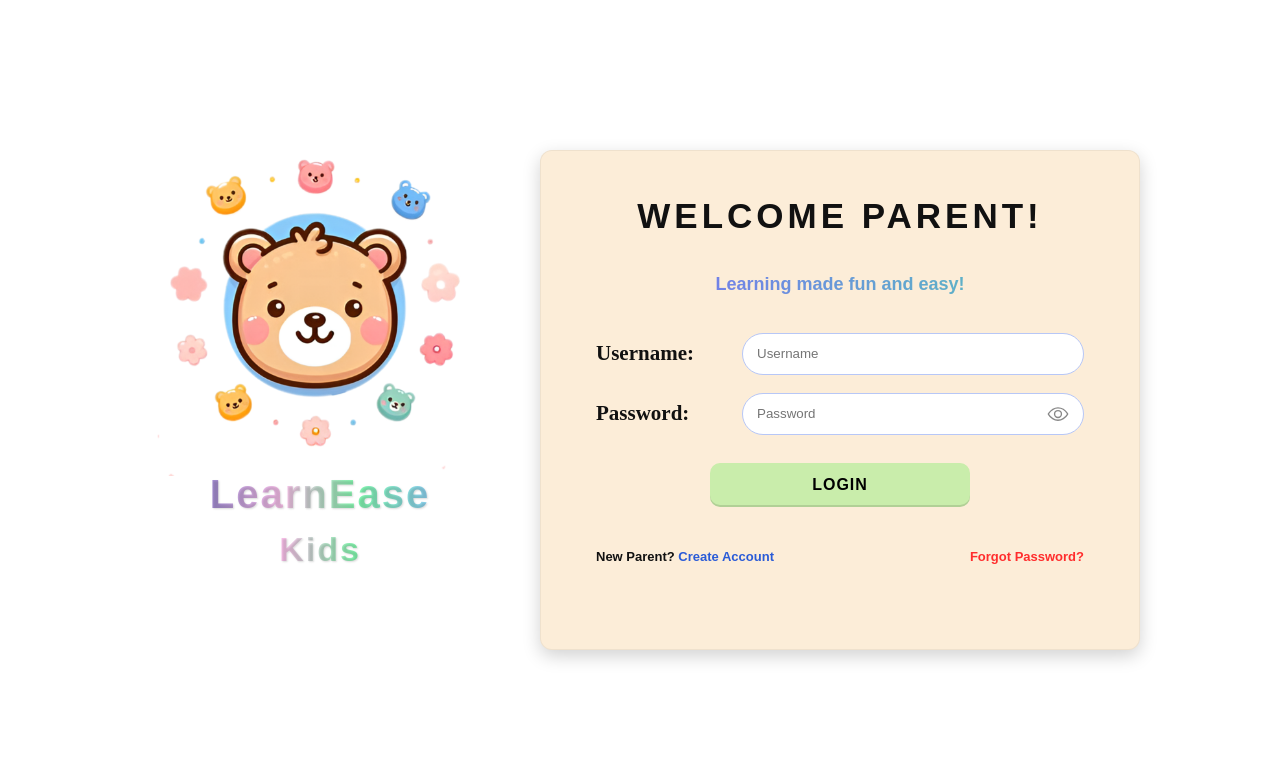
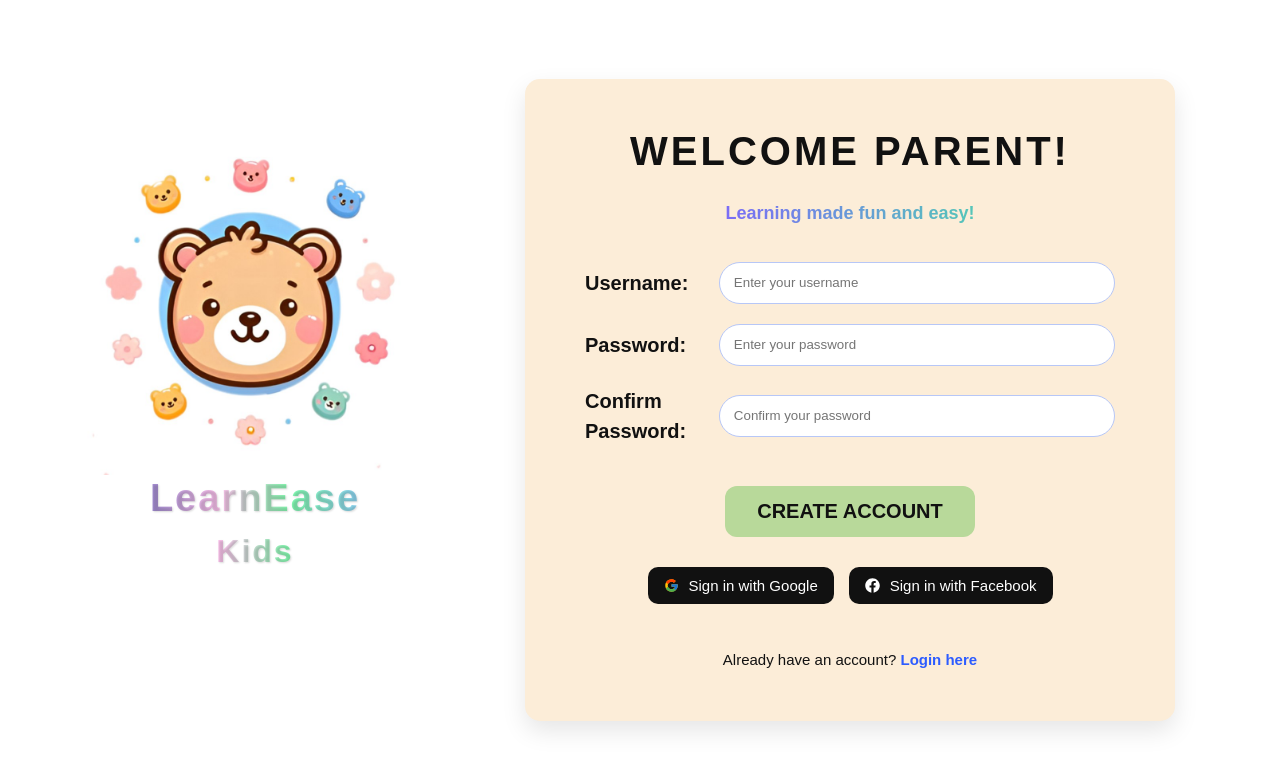
Before and after one commit to Ajerojay/E-Learning, a React (Vite) app: page /signup in a window 1280 px wide. Before the commit this address led to /. Shown: the top 770 px of the page. Built offline with nearby package versions, Linux system fonts and the light colour scheme; a web font is replaced by a local one.

Commit message:
error handling and connect

```diff
--- a/src/App.tsx
+++ b/src/App.tsx
@@ -2,22 +2,28 @@ import { BrowserRouter, Routes, Route, Navigate } from "react-router-dom";
 import "./App.css";
 import ParentLogin from "./Parent/ParentLogin";
 import ParentDashboard from "./Parent/ParentDashboard";
+import ParentSignup from "./Parent/SignUp";
 
 function App() {
   return (
     <BrowserRouter>
       <Routes>
-        {/* show ParentLogin on home */}
+
+        {/* Login Page */}
         <Route path="/" element={<ParentLogin />} />
 
-        {/* Parent Dashboard */}
+        {/* Signup Page */}
+        <Route path="/signup" element={<ParentSignup />} />
+
+        {/* Dashboard */}
         <Route path="/parent-dashboard" element={<ParentDashboard />} />
 
-        {/* optional: keep /Parent working too */}
+        {/* optional */}
         <Route path="/Parent" element={<ParentLogin />} />
 
-        {/* optional: redirect unknown routes to home */}
+        {/* redirect unknown routes */}
         <Route path="*" element={<Navigate to="/" replace />} />
+
       </Routes>
     </BrowserRouter>
   );
--- a/src/Parent/ParentLogin.tsx
+++ b/src/Parent/ParentLogin.tsx
@@ -91,7 +91,6 @@ export default function ParentLogin() {
                   type="button"
                   className="le-showPwd"
                   onClick={() => setShowPassword((v) => !v)}
-                  aria-label={showPassword ? "Hide password" : "Show password"}
                 >
                   {showPassword ? <IoEyeOffOutline size={22} /> : <IoEyeOutline size={22} />}
                 </button>
@@ -110,7 +109,7 @@ export default function ParentLogin() {
 
             <div className="le-links">
               <span className="le-linkText">
-                New Parent? <a className="le-linkBlue" href="#">Create Account</a>
+                New Parent? <a className="le-linkBlue" href="/signup">Create Account</a>
               </span>
 
               <a className="le-linkRed" href="#">Forgot Password?</a>
--- a/src/Parent/SignUp.tsx
+++ b/src/Parent/SignUp.tsx
@@ -1,4 +1,4 @@
-import React from "react";
+import React, { useState } from "react";
 import { Link } from "react-router-dom";
 import { FcGoogle } from "react-icons/fc";
 import { FaFacebook } from "react-icons/fa";
@@ -7,6 +7,35 @@ import "./Signup.css";
 import bear from "../img/bear.jpg";
 
 export default function ParentSignup() {
+
+  const [username, setUsername] = useState("");
+  const [password, setPassword] = useState("");
+  const [confirmPassword, setConfirmPassword] = useState("");
+  const [error, setError] = useState("");
+
+  const handleSubmit = (e) => {
+    e.preventDefault();
+
+    setError("");
+
+    if (!username || !password || !confirmPassword) {
+      setError("Please fill in all fields.");
+      return;
+    }
+
+    if (password.length < 6) {
+      setError("Password must be at least 6 characters.");
+      return;
+    }
+
+    if (password !== confirmPassword) {
+      setError("Passwords do not match.");
+      return;
+    }
+
+    alert("Account created successfully!");
+  };
+
   return (
     <div className="le-page">
 
@@ -27,43 +56,69 @@ export default function ParentSignup() {
           <h1 className="le-title1">WELCOME PARENT!</h1>
           <p className="le-subtitle1">Learning made fun and easy!</p>
 
-          <form className="le-form1">
+          <form className="le-form1" onSubmit={handleSubmit}>
 
             <label className="le-row1">
               <span className="le-label1">Username:</span>
-              <input className="le-input" type="text" placeholder=" " />
+              <input
+                className="le-input"
+                type="text"
+                placeholder="Enter your username"
+                value={username}
+                onChange={(e) => setUsername(e.target.value)}
+              />
             </label>
 
             <label className="le-row1">
               <span className="le-label1">Password:</span>
-              <input className="le-input" type="password" placeholder=" " />
+              <input
+                className="le-input"
+                type="password"
+                placeholder="Enter your password"
+                value={password}
+                onChange={(e) => setPassword(e.target.value)}
+              />
             </label>
 
             <label className="le-row1">
               <span className="le-label1">Confirm Password:</span>
-              <input className="le-input" type="password" placeholder=" " />
+              <input
+                className="le-input"
+                type="password"
+                placeholder="Confirm your password"
+                value={confirmPassword}
+                onChange={(e) => setConfirmPassword(e.target.value)}
+              />
             </label>
 
-            <button className="le-btn1">CREATE ACCOUNT</button>
+            <button className="le-btn1" type="submit">
+              CREATE ACCOUNT
+            </button>
+
+            {/* ERROR MESSAGE */}
+            {error && <p className="le-error">{error}</p>}
 
             <div className="le-socialLogin">
 
-              <button className="le-googleBtn">
-                <FcGoogle className="le-icon"/> Sign in with Google
+              <button type="button" className="le-googleBtn">
+                <FcGoogle className="le-icon" /> Sign in with Google
               </button>
 
-              <button className="le-facebookBtn">
-                <FaFacebook className="le-icon"/> Sign in with Facebook
+              <button type="button" className="le-facebookBtn">
+                <FaFacebook className="le-icon" /> Sign in with Facebook
               </button>
 
             </div>
 
             <div className="le-linksSignup">
               Already have an account?{" "}
-              <Link to="/ParentLogin" className="le-linkBlue">Login here</Link>
+              <Link to="/ParentLogin" className="le-linkBlue">
+                Login here
+              </Link>
             </div>
 
           </form>
+
         </div>
       </main>
 
--- a/src/Parent/Signup.css
+++ b/src/Parent/Signup.css
@@ -26,11 +26,14 @@
   place-items: center;
 }
 
-.le-bear{
-  width:220px;
-  height:auto;
-  object-fit:contain;
-  display:block;
+.le-left1{
+  width:300px;
+  display:flex;
+  flex-direction:column;
+  align-items:center;
+  justify-content:center;
+  text-align:center;
+  gap:15px;
 }
 
 .le-brandText{
@@ -123,12 +126,23 @@
 }
 
 .le-input{
-  flex:1;
-  padding:12px;
-  border-radius:8px;
-  border:1px solid #bbb;
-  background:#e0e0e0;
-  font-size:16px;
+  height: 42px;
+  border-radius: 999px;
+  border: 1px solid #b7c7f7;
+  padding: 0 50px 0 14px;
+  outline: none;
+  background: #fff;
+  box-sizing: border-box;
+  color: #111;
+  caret-color: #111;
+  width: 100%;
+}
+
+.le-inputWrap{
+  position: relative;
+  width: 100%;
+  display: flex;
+  align-items: center;
 }
 
 /* ===== BUTTON ===== */
@@ -202,18 +216,28 @@
   font-size:15px;
   color: #111;
 }
+
 .le-input{
+  height:42px;
+  border-radius:999px;
+  border:1px solid #b7c7f7;
+  padding:0 50px 0 14px;
+  outline:none;
+  background:#fff;
+  box-sizing:border-box;
+  color:#111;
+  caret-color:#111;
   width:100%;
-  padding:14px;
-  border-radius:10px;
-  border:1px solid #bcbcbc;
-  background:#e5e5e5;
-  font-size:16px;
-  transition:0.3s;
+  transition:0.2s ease;
 }
 
-/* kapag nagtatype na */
-.le-input:focus,
+/* kapag nagclick */
+.le-input:focus{
+  background:#a7a7a7;
+  color:white;
+}
+
+/* kapag may laman na */
 .le-input:not(:placeholder-shown){
   background:#a7a7a7;
   color:white;
```
